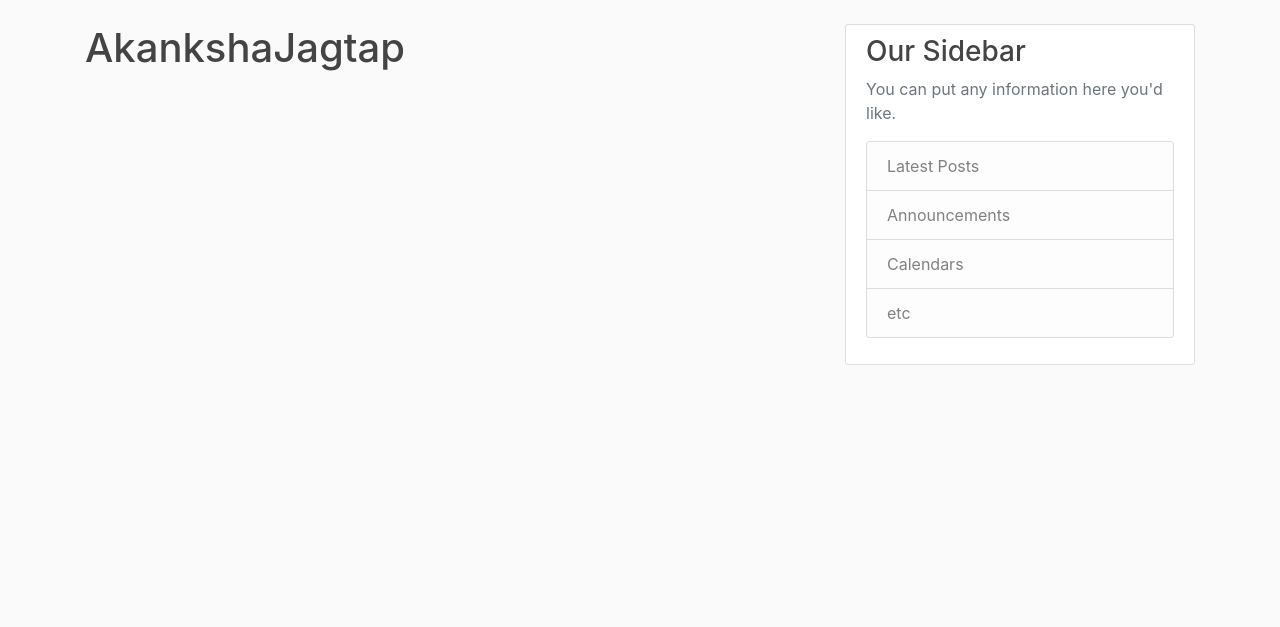
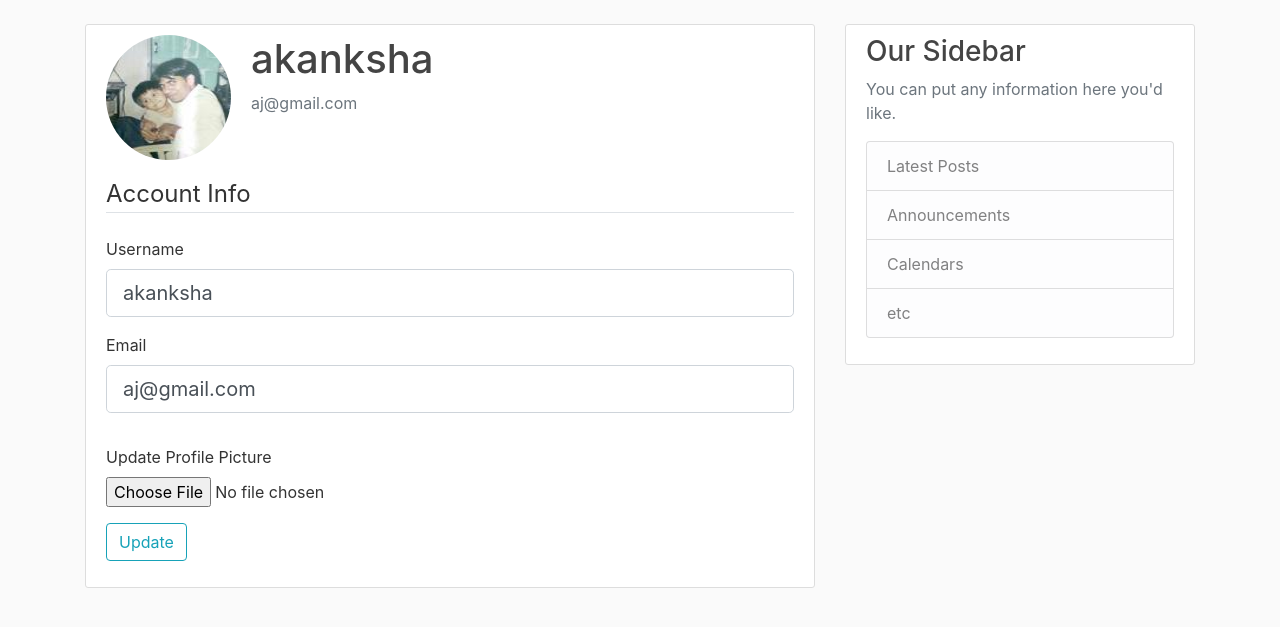
Before and after one commit to akankshaj3004/BlogPost, a Flask app: page /account in a window 1280 px wide. Shown: the part 56-683 px from the top of the page. Run offline with Flask 3, Linux system fonts and the light colour scheme; a user stored in the database is signed in; some libraries are stand-ins or nearby versions.

Commit message:
Added Update User model

```diff
--- a/appp/forms.py
+++ b/appp/forms.py
@@ -1,4 +1,6 @@
 from flask_wtf import FlaskForm
+from flask_wtf.file import FileField,FileAllowed
+from flask_login import current_user
 from wtforms import StringField,PasswordField, SubmitField, BooleanField
 from wtforms.validators import DataRequired,Length, Email, EqualTo, ValidationError
 from appp.models import User
@@ -26,3 +28,23 @@
     password = PasswordField("Password" , validators=[DataRequired()])
     remember = BooleanField('Remember Me')
     submit= SubmitField("Login")
+
+
+class UpdateAccountForm(FlaskForm):
+    username = StringField("Username", validators=[DataRequired(), Length(min=2,max=20)])
+    email= StringField("Email", validators=[DataRequired(),Email()])
+    picture = FileField ("Update Profile Picture" , validators=[FileAllowed(['jpg' , 'png','jpeg'])])
+    submit= SubmitField("Update")
+
+
+    def  validate_username(self,username):
+        if username.data != current_user.username:
+            user =  User.query.filter_by(username=username.data).first()
+            if user:
+                raise ValidationError('Username already exists. Please choose a different one')
+
+    def  validate_email(self,email):
+        if email.data != current_user.email:
+            user =  User.query.filter_by(email=email.data).first()
+            if user:
+                raise ValidationError('Email already exists. Please choose a different one')
--- a/appp/models.py
+++ b/appp/models.py
@@ -12,12 +12,12 @@
     id = db.Column(db.Integer, primary_key= True)
     username = db.Column(db.String(20), unique=True, nullable=False)
     email = db.Column(db.String(120), unique=True, nullable=False)
-    image = db.Column(db.String(20), nullable=False, default="default.jpg")
+    image_file = db.Column(db.String(20), nullable=False, default="default.jpg")
     password= db.Column(db.String(60), nullable=False)
     posts = db.relationship('Post', backref="author" , lazy= True)
 
     def __repr__(self) :
-        return f"User('{self.username}','{self.email}','{self.image})"
+        return f"User('{self.username}','{self.email}','{self.image_file})"
 
 
 
--- a/appp/routes.py
+++ b/appp/routes.py
@@ -1,69 +1,116 @@
-from flask import Flask,render_template,url_for,flash, redirect, request
+import secrets
+from PIL import Image
+import os
+from flask import Flask, render_template, url_for, flash, redirect, request
 from appp.models import User, Post
-from appp.forms import RegistrationForm, LoginForm
-from appp import app,db,bcrypt
-from flask_login import login_user,current_user,logout_user,login_required
+from appp.forms import RegistrationForm, LoginForm, UpdateAccountForm
+from appp import app, db, bcrypt
+from flask_login import login_user, current_user, logout_user, login_required
 
-posts= [
+posts = [
     {
         "author": "Akanksha Jagtap",
-        "title" : "My first Post",
-        "content" : "This is my first Post",
-        "date_posted" : "April 30 2023"
+        "title": "My first Post",
+        "content": "This is my first Post",
+        "date_posted": "April 30 2023",
     },
     {
         "author": "Akanksha Jagtap",
-        "title" : "My second Post",
-        "content" : "This is my second Post",
-        "date_posted" : "April 30 2024"
-    }
+        "title": "My second Post",
+        "content": "This is my second Post",
+        "date_posted": "April 30 2024",
+    },
 ]
+
 
 @app.route("/")
 @app.route("/home")
 def home():
-    return render_template("home.html", posts = posts)
+    return render_template("home.html", posts=posts)
+
 
 @app.route("/about")
 def about():
-    return render_template("about.html", title = "About")
+    return render_template("about.html", title="About")
 
-@app.route("/register", methods=["GET" ,"POST"])
+
+@app.route("/register", methods=["GET", "POST"])
 def register():
     if current_user.is_authenticated:
-        return  redirect(url_for('home'))
+        return redirect(url_for("home"))
     form = RegistrationForm()
     if form.validate_on_submit():
-        hashed_password= bcrypt.generate_password_hash(form.password.data).decode('utf-8')
-        user = User(username =form.username.data, email=form.email.data, password= hashed_password )
+        hashed_password = bcrypt.generate_password_hash(form.password.data).decode(
+            "utf-8"
+        )
+        user = User(
+            username=form.username.data, email=form.email.data, password=hashed_password
+        )
         db.session.add(user)
         db.session.commit()
-        flash(f'Your account has been created. You can now successfully log in ','success')
-        return redirect(url_for('login'))
-    return render_template("register.html", title = "Register", form = form)
+        flash(
+            f"Your account has been created. You can now successfully log in ",
+            "success",
+        )
+        return redirect(url_for("login"))
+    return render_template("register.html", title="Register", form=form)
 
-@app.route("/login", methods=["GET" ,"POST"])
+
+@app.route("/login", methods=["GET", "POST"])
 def login():
     if current_user.is_authenticated:
-        return  redirect(url_for('home'))
+        return redirect(url_for("home"))
     form = LoginForm()
     if form.validate_on_submit():
-        user = User.query.filter_by(email= form.email.data).first()
-        if user and bcrypt.check_password_hash(user.password,form.password.data):
-            login_user(user, remember= form.remember.data)
-            next_page= request.args.get('next')
-            print (next_page)
-            return redirect(url_for('account')) if next_page else redirect(url_for('home'))
+        user = User.query.filter_by(email=form.email.data).first()
+        if user and bcrypt.check_password_hash(user.password, form.password.data):
+            login_user(user, remember=form.remember.data)
+            next_page = request.args.get("next")
+            print(next_page)
+            return (
+                redirect(url_for("account")) if next_page else redirect(url_for("home"))
+            )
         else:
-            flash(f"Login Failed. Please check email and password!", 'danger')
-    return render_template("login.html", title = "Login", form = form)
+            flash(f"Login Failed. Please check email and password!", "danger")
+    return render_template("login.html", title="Login", form=form)
+
 
 @app.route("/logout")
 def logout():
     logout_user()
-    return redirect(url_for('home'))
+    return redirect(url_for("home"))
 
-@app.route("/account")
+
+def save_picture(form_picture):
+    random_hex = secrets.token_hex(8)
+    f_name, f_ext = os.path.splitext(form_picture.filename)
+    picture_fn = random_hex + f_ext
+    picture_path = os.path.join(app.root_path, 'static/profile_pics' , picture_fn)
+    output_size = (125,125)
+    i=Image.open(form_picture)
+    i.thumbnail(output_size)
+    i.save(picture_path)
+
+    return picture_fn
+
+
+@app.route("/account", methods=["GET", "POST"])
 @login_required
 def account():
-    return render_template("account.html", title = "Account ")
+    form = UpdateAccountForm()
+    if form.validate_on_submit():
+        if(form.picture.data):
+             picture_file = save_picture(form.picture.data)
+             current_user.image_file = picture_file
+        current_user.username = form.username.data
+        current_user.email = form.email.data
+        db.session.commit()
+        flash("Your account has been updated", category="success")
+        return redirect(url_for("account"))
+    elif request.method== 'GET':
+        form.username.data= current_user.username
+        form.email.data= current_user.email
+    image_file = url_for("static", filename="profile_pics/" + current_user.image_file)
+    return render_template(
+        "account.html", title="Account ", image_file=image_file, form=form
+    )
--- a/appp/templates/account.html
+++ b/appp/templates/account.html
@@ -1,4 +1,56 @@
 {% extends 'layout.html' %}
 {% block content %}
-<h1>{{current_user.username}}</h1>
+<div class="content-section">
+    <div class="media">
+      <img class="rounded-circle account-img" src="{{image_file}}">
+      <div class="media-body">
+        <h2 class="account-heading">{{current_user.username}}</h2>
+        <p class="text-secondary">{{current_user.email}}</p>
+      </div>
+    </div>
+        <form action="" method="POST" enctype="multipart/form-data">
+            {{form.hidden_tag()}}
+            <fieldset class="form-group">
+                <legend class=" border-bottom mb-4">Account Info</legend>
+                <div class="form-group">
+                    {{form.username.label(class= "form-control-label")}}
+                    {% if form.username.errors %}
+                        {{form.username(class="form-control form-control-lg is-invalid")}}
+                        <div class="invalid-feedback">
+                            {% for error in form.username.errors %}
+                            <span>{{error}}</span>
+                            {% endfor %}
+                        </div>
+                    {% else %}
+                        {{form.username(class= "form-control form-control-lg")}}
+                    {% endif %}
+                </div>
+                <div class="form-group">
+                    {{form.email.label(class= "form-control-label")}}
+                    {% if form.email.errors %}
+                        {{form.email(class="form-control form-control-lg is-invalid")}}
+                        <div class="invalid-feedback">
+                            {% for error in form.email.errors %}
+                            <span>{{error}}</span>
+                            {% endfor %}
+                        </div>
+                    {% else %}
+                        {{form.email(class= "form-control form-control-lg")}}
+                    {% endif %}
+                </div>
+            </fieldset>
+            <div class="form-group">
+                {{form.picture.label}}
+                {{form.picture(class = "form-control-file")}}
+                {% if form.picture.errors %}
+                {% for error in form.picture.errors %}
+                <span class ="text-danger">{{error}}</span><br>
+                {% endfor %}
+                {% endif %}
+            </div>
+            <div class="form-group">
+                {{form.submit(class="btn btn-outline-info")}}
+            </div>
+        </form>
+  </div>
 {% endblock content %}
```
Also changed, not shown: appp/static/profile_pics/50a0fc088639020b.jpg (added), appp/static/profile_pics/5d0e1022bf3b33a4.JPG (added), appp/static/profile_pics/65ed8a904d559b5f.jpeg (added), appp/static/profile_pics/default.jpg (added), site.db, 1 other file.
